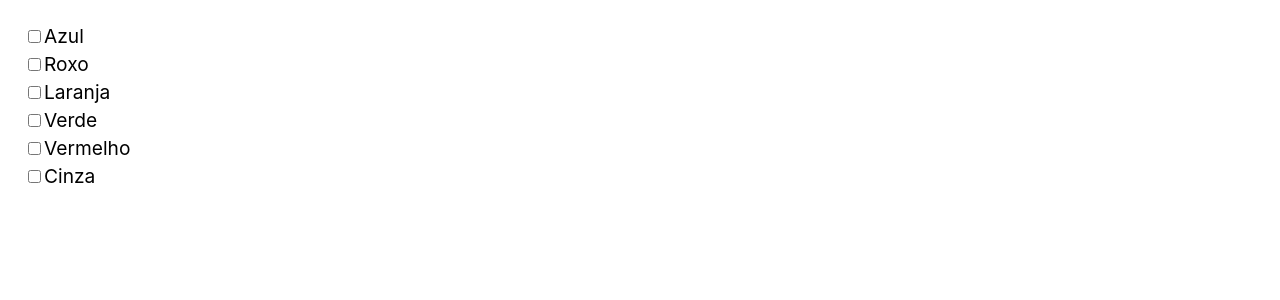
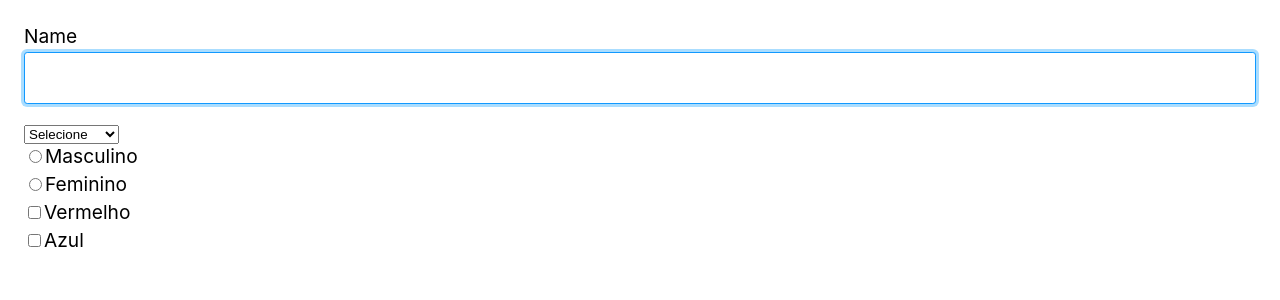
Before and after one commit to JoaoMNZ/OrigamidReactCourse, a React (Vite) app: page / in a window 1280 px wide. Shown: the top 300 px of the page. Built offline with nearby package versions, Linux system fonts and the light colour scheme.

Commit message:
Form components (text,input,radio and select

```diff
--- a/src/App.jsx
+++ b/src/App.jsx
@@ -1,39 +1,21 @@
 import React from 'react';
-
-const coresArray = ['azul', 'roxo', 'laranja', 'verde', 'vermelho', 'cinza'];
+import Input from './Form/Input'
+import Select from './Form/Select'
+import Radio from './Form/Radio';
+import Checkbox from './Form/Checkbox'
 
 const App = () => {
-  const [cores, setCores] = React.useState([]);
-
-  function handleChange({ target }) {
-    if (target.checked) {
-      setCores([...cores, target.value]);
-    } else {
-      setCores(cores.filter((cor) => cor !== target.value));
-    }
-  }
-
-  function handleChecked(cor) {
-    return cores.includes(cor);
-  }
+  const [name,setName] = React.useState("");
+  const [select,setSelect] = React.useState("");
+  const [radio,setRadio] = React.useState("");
+  const [cores,setCores] = React.useState([]);
 
   return (
     <form>
-      {coresArray.map( (cor) =>
-      <label key={cor} style={{textTransform: "capitalize"}}>
-        <input
-          type="checkbox"
-          value={cor}
-          checked={handleChecked(cor)}
-          onChange={handleChange}
-        />
-        {cor}
-      </label>) }
-      <ul>
-        {cores.map((cor) => (
-          <li key={cor}>{cor}</li>
-        ))}
-      </ul>
+      <Input id="name" label="Name" value={name} setValue={setName} required="required"/>
+      <Select value={select} setValue={setSelect} options={["Notebook","Smartphone","Tablet"]}/>
+      <Radio value={radio} setValue={setRadio} options={["Masculino","Feminino"]}/>
+      <Checkbox value={cores} setValue={setCores} options={["Vermelho","Azul"]}/>
     </form>
   );
 };
--- /dev/null
+++ b/src/Form/Checkbox.jsx
@@ -0,0 +1,25 @@
+import React from 'react'
+
+const Checkbox = ({value, setValue, options}) => {
+    function handleChange({ target }) {
+        if (target.checked) {
+            setValue([...value, target.value]);
+        } else {
+            setValue(value.filter((valueElement) => valueElement !== target.value));
+        }
+      }
+
+      function handleChecked(option) {
+        return value.includes(option);
+      }
+
+  return (
+    options.map( (option) =>
+        <label key={option} style={{textTransform: "capitalize"}}>
+            <input type="checkbox" value={option} checked={handleChecked(option)} onChange={handleChange}/>
+            {option}
+        </label>)
+  )
+}
+
+export default Checkbox
--- /dev/null
+++ b/src/Form/Input.jsx
@@ -0,0 +1,12 @@
+import React from 'react'
+
+const Input = ({id,label,value,setValue, ...props}) => {
+  return (
+   <>
+    <label htmlFor={id}>{label}</label>
+    <input type="text" id={id} value={value} onChange={({target}) => setValue(target.value)} {...props}/>
+   </>
+  )
+}
+
+export default Input
--- /dev/null
+++ b/src/Form/Radio.jsx
@@ -0,0 +1,13 @@
+import React from 'react'
+
+const Radio = ({value, setValue, options, ...props}) => {
+  return (
+    options.map((option) =>
+    <label key={option}>
+        <input type="radio" value={option} checked={value === option} onChange={({target}) => setValue(target.value)} {...props}/>
+        {option}
+    </label>)
+  )
+}
+
+export default Radio
--- /dev/null
+++ b/src/Form/Select.jsx
@@ -0,0 +1,12 @@
+import React from 'react'
+
+const Select = ({value, setValue, options, ...props}) => {
+  return (
+    <select value={value} onChange={({ target }) => setValue(target.value)} {...props}>
+        <option value="" disabled>Selecione</option>
+        {options.map((option) => <option key={option} value={option}>{option}</option>)}
+    </select>
+  )
+}
+
+export default Select
```
